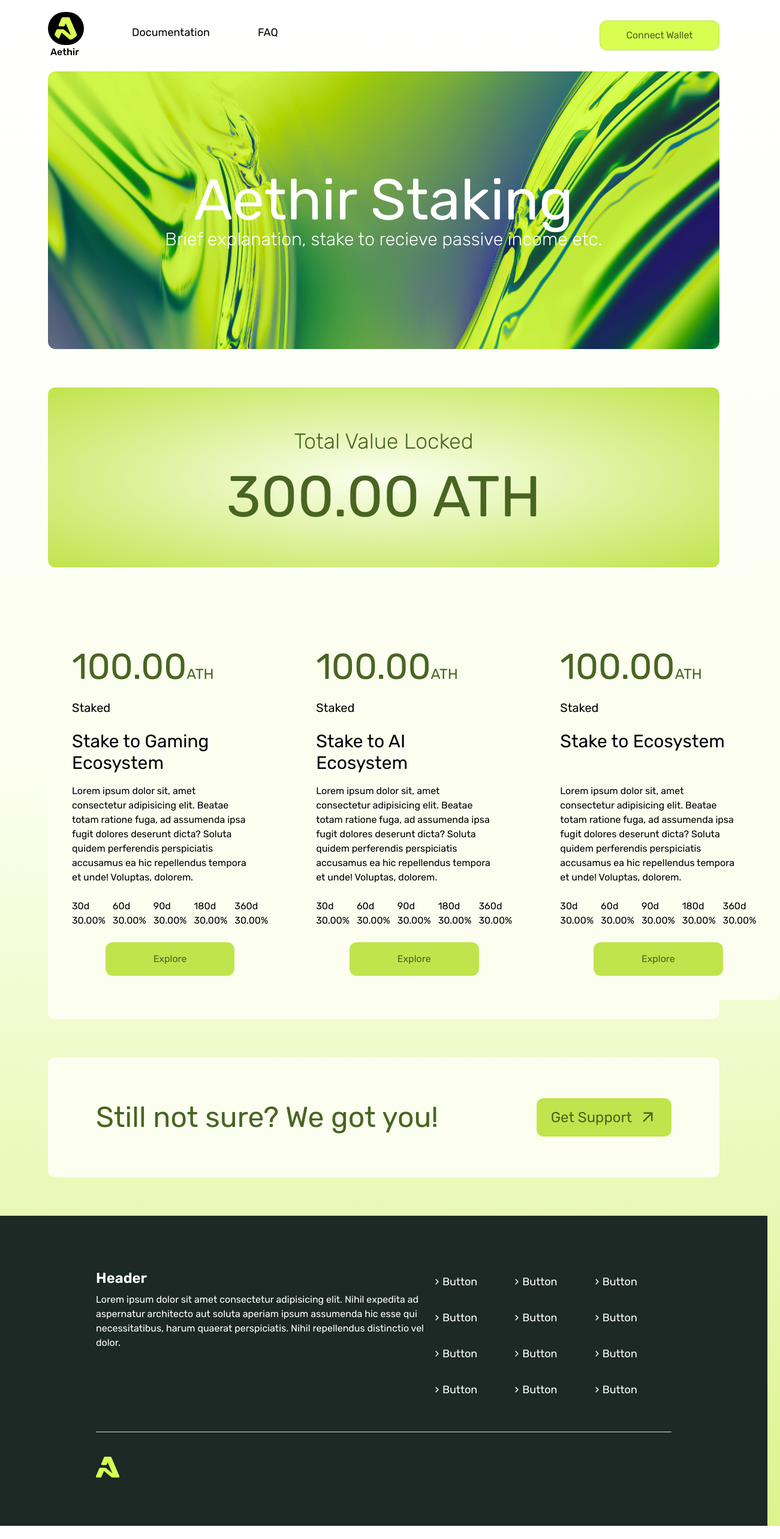
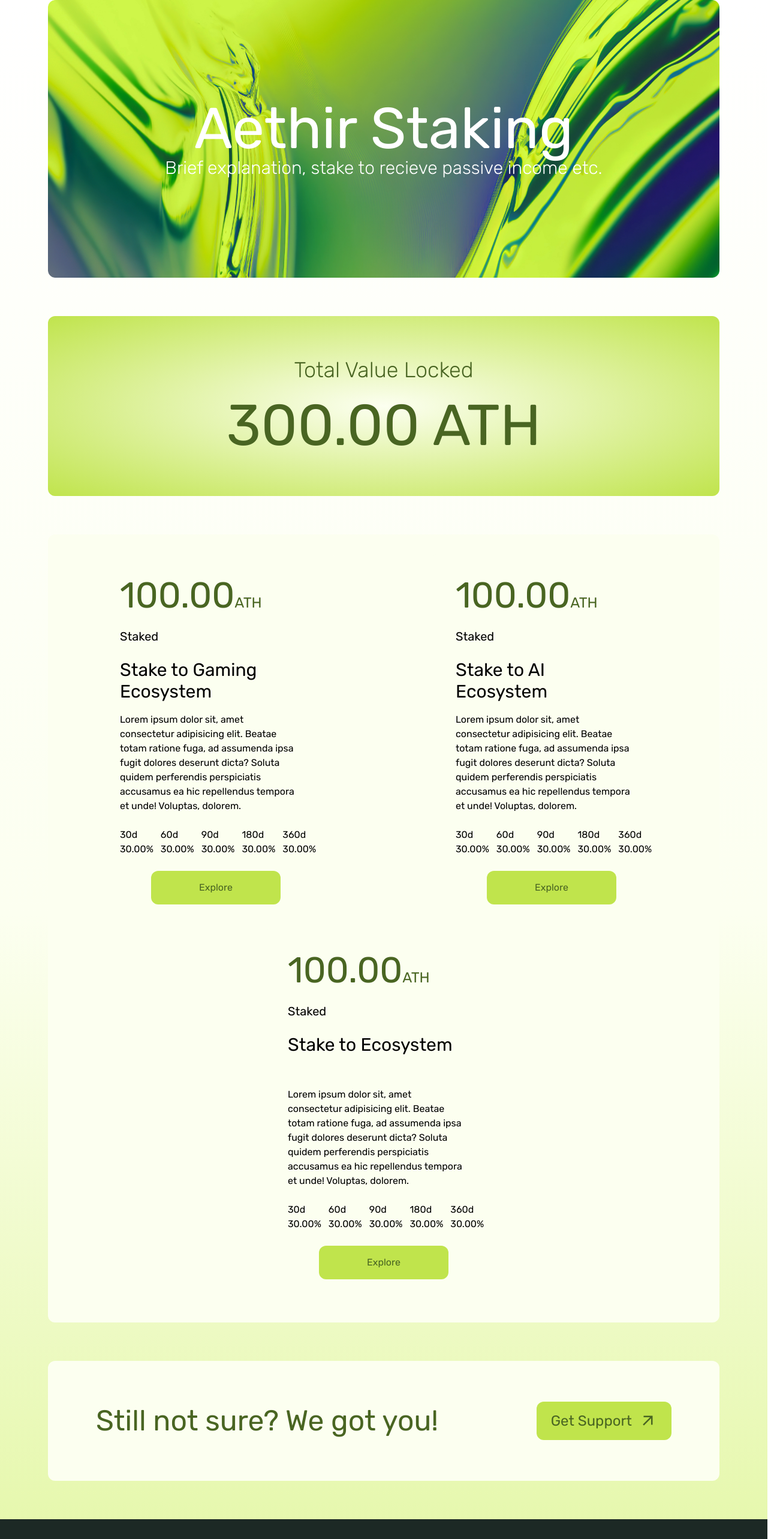
Before and after one commit to maia-ab/aethir-staking-landing-page, a Next.js app: page / in a window 1280 px wide. Shown: the top 2566 px of the page at 60% size, 1301 px wide, since content can reach past the window. Before the commit the page ends 2544 px from the top, so only its background shows below. Built offline with nearby package versions, Linux system fonts and the light colour scheme.

Commit message:
added some resposive styling

```diff
--- a/src/app/layout.tsx
+++ b/src/app/layout.tsx
@@ -24,7 +24,7 @@
       <body
         className={`${rubik.className} bg-gradient-to-b from-white to-lightgreen via-beige `}
       >
-      <Header />
+      {/*<Header />*/}
         {children}
         <Footer />
       </body>
--- a/src/app/page.tsx
+++ b/src/app/page.tsx
@@ -5,7 +5,7 @@
 
 export default function Home() {
   return (
-    <main className="mx-20">
+    <main className="md:mx-20">
       <Hero
         imageUrl="/hero-image.png"
         imageAlt="Aethir hero image"
--- a/src/components/card.tsx
+++ b/src/components/card.tsx
@@ -20,7 +20,7 @@
   };
   return (
     <div
-      className={`p-10 rounded-xl space-y-6 ${
+      className={`w-[400px] p-10 rounded-xl space-y-6 ${
         isSelected ? "bg-green" : "hover:bg-[#F8FFCC]"
       } ${isSelected ? "hover:bg-green" : "bg-beige"}`}
       onClick={handleClick}
--- a/src/components/cardPanel.tsx
+++ b/src/components/cardPanel.tsx
@@ -1,11 +1,8 @@
-
 import Card from "./card";
 
 function CardPanel() {
-
-
   return (
-    <div className="bg-beige flex place-content-around px-30 py-8 rounded-xl">
+    <div className="bg-beige  px-30 py-8 rounded-xl flex flex-col items-center md:flex-row place-content-around flex-wrap">
       <Card
         amount={100.0}
         heading="Stake to Gaming Ecosystem"
--- a/src/components/footer.tsx
+++ b/src/components/footer.tsx
@@ -3,18 +3,18 @@
 
 function Footer() {
   return (
-    <footer className="bg-black-green text-white px-40 py-20 ">
-      <div className="flex ">
-        <div className="w-[600px]">
+    <footer className="bg-black-green text-white px-10 py-20">
+      <div className="flex flex-col items-center md:flex-row justify-between">
+        <div className="">
           <h2 className="text-2xl font-semibold my-2">Header</h2>
-          <p>
+          <p className=" max-h-50 max-w-[400px]">
             Lorem ipsum dolor sit amet consectetur adipisicing elit. Nihil
             expedita ad aspernatur architecto aut soluta aperiam ipsum assumenda
             hic esse qui necessitatibus, harum quaerat perspiciatis. Nihil
             repellendus distinctio vel dolor.
           </p>
         </div>
-        <div className="ml-auto">
+        <div className="">
           <ButtonGrid />
         </div>
       </div>
--- a/src/components/hero.tsx
+++ b/src/components/hero.tsx
@@ -10,15 +10,13 @@
 function Hero({ imageUrl, imageAlt, text, subtext }: HeroProps) {
   return (
     <div className="relative">
-      <div>
       <Image
-          className="rounded-md m-auto"
+        className=""
         src={imageUrl}
         alt={imageAlt}
         width={1780}
         height={1780}
       />
-      </div>
       <div className="flex flex-col justify-center items-center absolute inset-0">
         <h1 className="text-white text-4xl sm:text-6xl md:text-7xl lg:text-8xl">
           {text}
--- a/src/components/supportPanel.tsx
+++ b/src/components/supportPanel.tsx
@@ -8,10 +8,10 @@
 
 function SupportPanel({ text, buttonText }: SupportPanelProps) {
   return (
-    <div className="bg-beige text-darkgreen flex items-center px-20 my-16 mx-auto max-w-[1780px] h-[200px] rounded-xl ">
+    <div className="bg-beige text-darkgreen px-20 my-16 max-w-[1780px] h-[200px] rounded-xl  flex items-center justify-center flex-wrap lg:justify-between ">
       <h2 className="text-5xl">{text}</h2>
-      <Link className=" ml-auto " href={"/support"}>
-        <button className="bg-green flex gap-3 text-2xl px-6 py-4 rounded-xl">
+      <Link className="" href={"/support"}>
+        <button className="bg-green flex gap-3 text-2xl px-6 py-4 rounded-xl ">
           {buttonText}
           <MdArrowOutward size={30} />
         </button>
```
Lines whose indentation alone changed are shown as unchanged.
